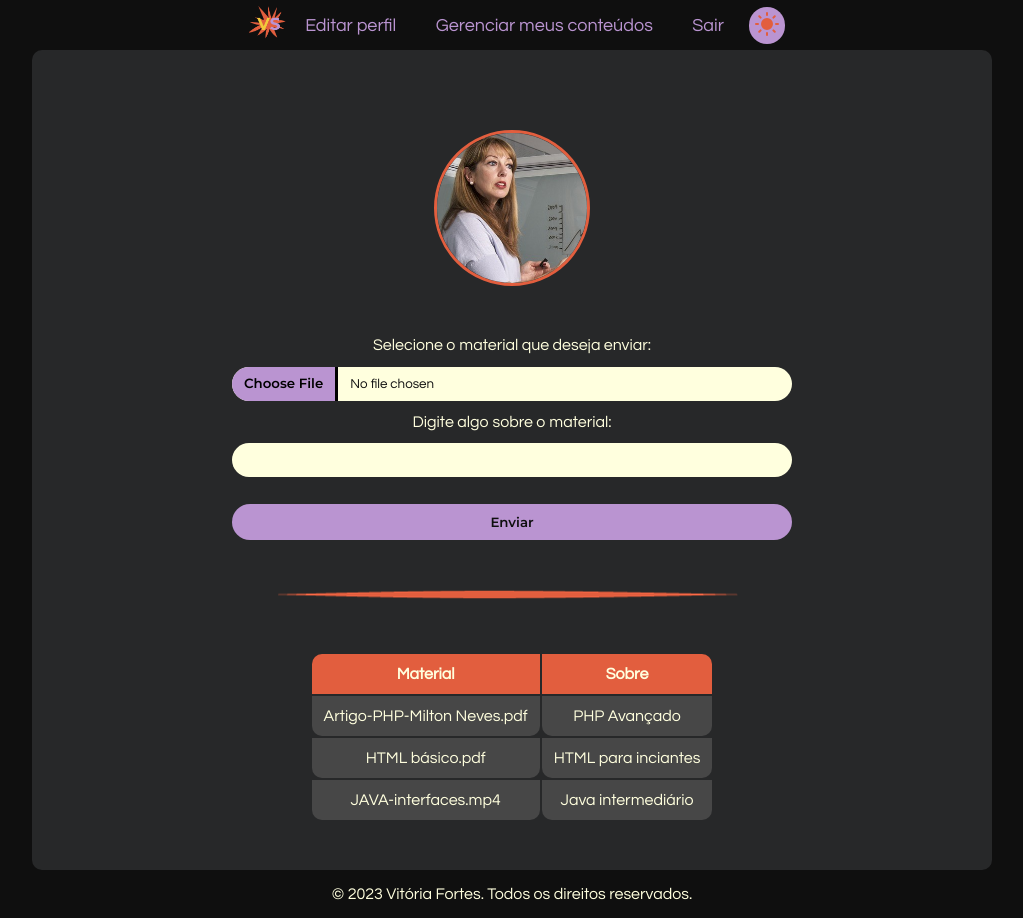
After one commit to fortesvitoria/VitoSchool, a PHP site: page /front-end/materiais.html in a window 1280 px wide. The commit adds this page. Shown: the whole page, without its empty margins (128-1151 px from the left). Run offline with PHP 8.4, Linux system fonts and the light colour scheme.

Commit message:
cria tabela de materias

```diff
--- a/assets/css/style.css
+++ b/assets/css/style.css
@@ -10,6 +10,7 @@
 
     --preto: #0F0F0F;
     --grafite: #272829;
+    --cinza : #474747;;
     --off-white: #FFFFDE;
     --lilas: #BA94D1;
     --amarelo: #F1C93B;
@@ -21,7 +22,7 @@
 body {
     font-family: var(--fonte-corpo);
     color: var(--off-white);
-    font-weight: 600;
+    font-weight: 400;
     margin: 0;
     background-color: var(--preto);
     display: flex;
--- /dev/null
+++ b/assets/css/tabelas.css
@@ -0,0 +1,32 @@
+.container-tabela-materiais {
+    display: flex;
+    justify-content: center;
+}
+
+
+table {
+    border-radius: 10px;
+    font-family: var(--fonte-corpo);
+    color: var(--off-white);
+    margin: 1em;
+    /* padding: 3em; */
+}
+
+th {
+    background-color: var(--laranja);
+    padding: 0.75em;
+}
+
+.th-direita {
+    border-radius: 0 10px 0 0;
+}
+
+.th-esquerda {
+    border-radius: 10px 0 0 0;
+}
+
+td {
+    background-color: var(--cinza);
+    border-radius: 0 0 10px 10px;
+    padding: 0.75em;
+}
--- a/codigosPHP/carregarImagem.php
+++ b/codigosPHP/carregarImagem.php
@@ -1,3 +1,5 @@
+
+
 <?php
 // Inclui o arquivo de conexão com o banco de dados
 include("conexao.php");
@@ -14,7 +16,7 @@ if ($_SERVER["REQUEST_METHOD"] == "POST") {
 
         // Define os headers para indicar que é uma imagem
         header("Content-type: image/jpeg"); // Substitua por mime type adequado se necessário
-        echo $imagem_binaria; // Exibe a imagem diretamente na tela
+                echo $imagem_binaria; // Exibe a imagem diretamente na tela
     } else {
         echo "Imagem não encontrada.";
     }
--- a/front-end/cadastro.html
+++ b/front-end/cadastro.html
@@ -4,7 +4,7 @@
 <head>
     <meta charset="UTF-8">
     <meta name="viewport" content="width=device-width, initial-scale=1.0">
-    <title>VitoSchool - LogIn</title>
+    <title>VitoSchool - Cadastro</title>
     <link rel="stylesheet" href="../assets/css/style.css">
     <link rel="stylesheet" href="../assets/css/login.css">
     <link rel="shortcut icon" href="../assets/images/icone.png" type="image/x-icon">
--- a/front-end/editarPerfil.php
+++ b/front-end/editarPerfil.php
@@ -5,7 +5,7 @@
 <head>
     <meta charset="UTF-8">
     <meta name="viewport" content="width=device-width, initial-scale=1.0">
-    <title>VitoSchool - LogIn</title>
+    <title>VitoSchool - Editar perfil</title>
     <link rel="stylesheet" href="../assets/css/style.css">
     <link rel="stylesheet" href="../assets/css/home.css">
     <link rel="stylesheet" href="../assets/css/nav.css">
@@ -21,7 +21,7 @@
                 <a href="../index.html"><img class="icone-nav" src="../assets/images/icone.png" alt="icone vs"></a>
             </div>
             <div>
-                <a class="cabecalho-item" href="../front-end/home.html">Perfil</a>
+                <a class="cabecalho-item" href="../front-end/home.php">Perfil</a>
                 <a class="cabecalho-item" href="">Gerenciar meus conteúdos</a>
                 <a class="cabecalho-item" href="../index.html">Sair</a>
             </div>
--- a/front-end/home.php
+++ b/front-end/home.php
@@ -6,7 +6,7 @@
 <head>
     <meta charset="UTF-8">
     <meta name="viewport" content="width=device-width, initial-scale=1.0">
-    <title>VitoSchool - LogIn</title>
+    <title>VitoSchool - Home</title>
     <link rel="stylesheet" href="../assets/css/style.css">
     <link rel="stylesheet" href="../assets/css/login.css">
     <link rel="stylesheet" href="../assets/css/home.css">
@@ -24,7 +24,7 @@
             <a href="../index.html"><img class="icone-nav" src="../assets/images/icone.png" alt="icone vs"></a>
         </div>
         <div>
-            <a class="cabecalho-item" href="editarPerfil.html">Editar perfil</a>
+            <a class="cabecalho-item" href="editarPerfil.php">Editar perfil</a>
             <a class="cabecalho-item" href="">Gerenciar meus conteúdos</a>
             <a class="cabecalho-item" href="../index.html">Sair</a>
         </div>
@@ -67,7 +67,7 @@
 
             <div class="menu-home">
                 <button type="button"><a href="">Temas de estudos</a></button>
-                <button type="button"><a href="">Materiais</a></button>
+                <button type="button"><a href="materiais.html">Materiais</a></button>
                 <button type="button"><a href="">Usuários</a></button>
                 <button type="button"><a href="">Bate-papo</a></button>
             </div>
--- /dev/null
+++ b/front-end/materiais.html
@@ -0,0 +1,95 @@
+<!-- Área do professor -->
+
+<!DOCTYPE html>
+<html lang="pt-br">
+
+<head>
+    <meta charset="UTF-8">
+    <meta name="viewport" content="width=device-width, initial-scale=1.0">
+    <title>VitoSchool - Materiais </title>
+    <link rel="stylesheet" href="../assets/css/style.css">
+    <link rel="stylesheet" href="../assets/css/login.css">
+    <link rel="stylesheet" href="../assets/css/home.css">
+    <link rel="stylesheet" href="../assets/css/nav.css">
+    <link rel="stylesheet" href="../assets/css/editar-perfil.css">
+    <link rel="stylesheet" href="../assets/css/tabelas.css">
+    <link rel="shortcut icon" href="../assets/images/icone.png" type="image/x-icon">
+</head>
+
+<body>
+    <nav class="cabecalho-menu">
+        <div class="div-nav">
+            <a href="../index.html"><img class="icone-nav" src="../assets/images/icone.png" alt="icone vs"></a>
+        </div>
+        <div>
+            <a class="cabecalho-item" href="editarPerfil.php">Editar perfil</a>
+            <a class="cabecalho-item" href="">Gerenciar meus conteúdos</a>
+            <a class="cabecalho-item" href="../index.html">Sair</a>
+        </div>
+        <div class="modo">
+            <button id="modoBtn" class="modo-btn">
+                <span class="icone-sol"><img src="../assets/images/sun.svg" alt="icone sol"></span>
+                <span class="icone-lua"><img src="../assets/images/moon.svg" alt="icone lua"></span></button>
+        </div>
+    </nav>
+
+
+    </header>
+    <main class="">
+        <div class="container-perfil-home">
+
+            <form class="form-padrao" method="post" action="../codigosPHP/insereBlobBanco.php"
+                enctype="multipart/form-data">
+                <div class="div-perfil-foto container-perfil-home">
+                    <img src="../assets/images/profesoraPerfil.jpg" alt="Imagem de perfil da professora"
+                        class="imagemUsuario" name="imagemUsuario" id="imagemUsuario">
+                </div>
+
+                <label for="material">Selecione o material que deseja enviar:</label>
+                <input type="file" class="form-control" id="material" name="material" accept="/*" required>
+
+                <label for="sobreMaterial">Digite algo sobre o material:</label>
+                    <input type="text" id="sobreMaterial" name="sobreMaterial" required>
+
+                    <button type="submit">Enviar</button>
+
+            </form>
+
+            <span><img src="../assets/images/linha-horizontal-laranja.png" alt="linha horinzontal laranja"
+                    class="linha-horizontal-laranja"></span>
+                    <div class="container-tabela-materiais">
+                    <table>
+                        <thead>
+                          <tr>
+                            <th class="th-esquerda">Material</th>
+                            <th class="th-direita">Sobre</th>
+                          </tr>
+                        </thead>
+                        <tbody>
+                          <tr>
+                            <td>Artigo-PHP-Milton Neves.pdf</td>
+                            <td>PHP Avançado</td>
+                          </tr>
+                          <tr>
+                            <td>HTML básico.pdf</td>
+                            <td>HTML para inciantes</td>
+                          </tr>
+                          <tr>
+                            <td>JAVA-interfaces.mp4</td>
+                            <td>Java intermediário</td>
+                          </tr>
+                          <!-- Adicione mais linhas conforme necessário -->
+                        </tbody>
+                      </table>
+                      </div>
+
+
+
+    </main>
+    <footer>
+        <p class="fonte-leve">&copy; 2023 Vitória Fortes. Todos os direitos reservados.</p>
+    </footer>
+    <script src="../js/modo.js"></script>
+</body>
+
+</html>
```
